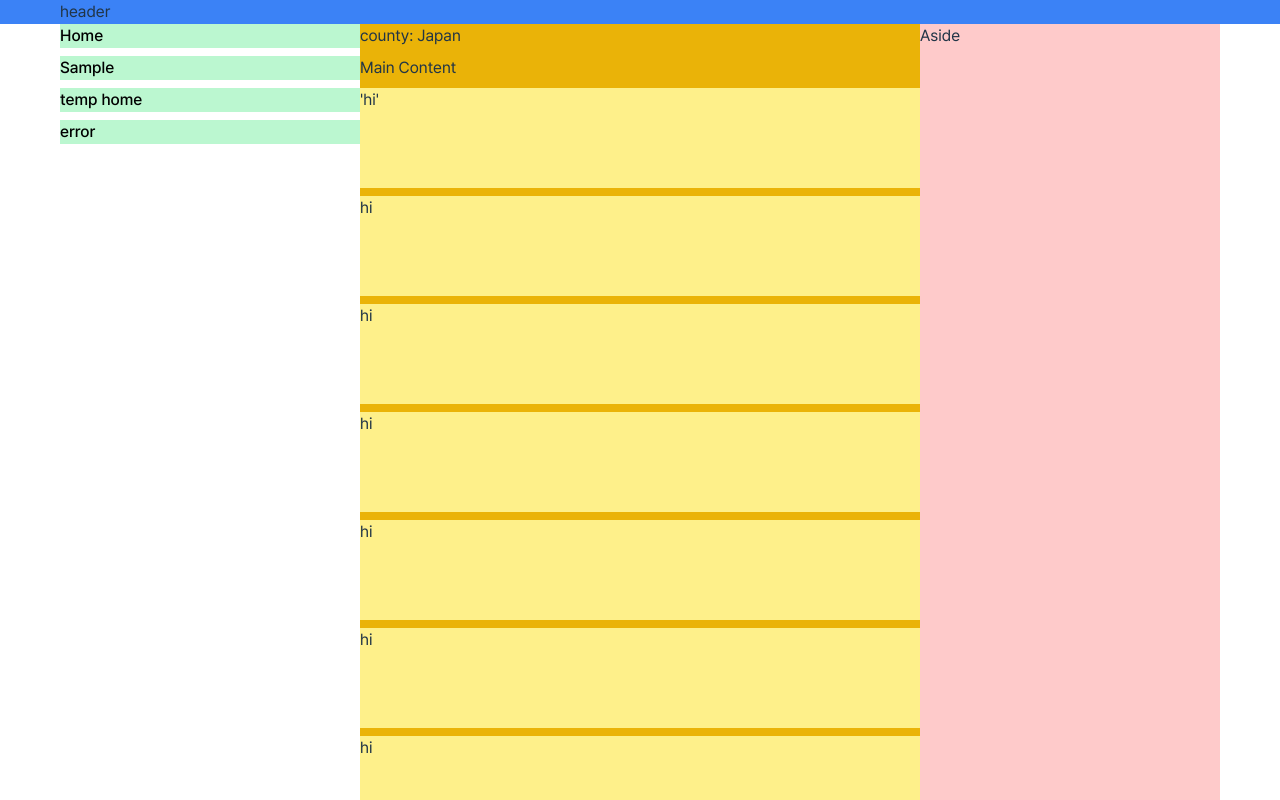
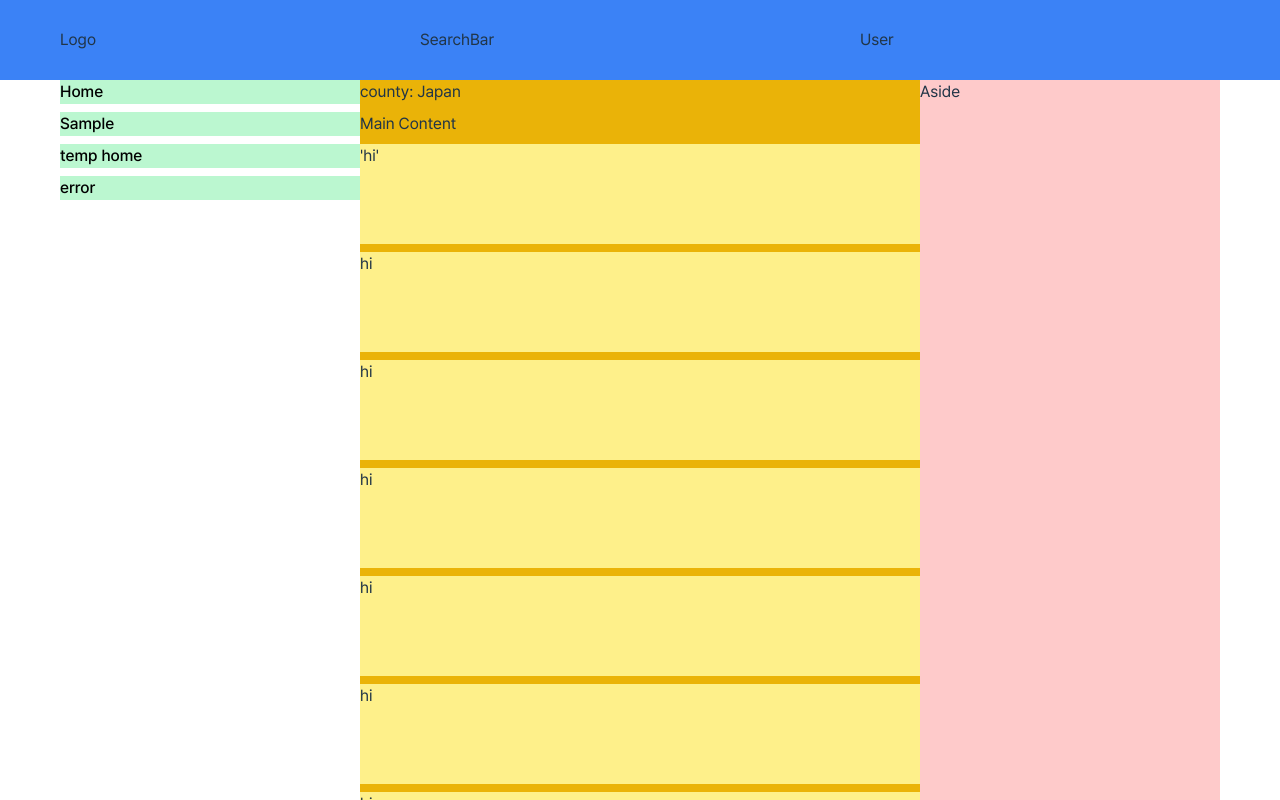
Before and after one commit to jihun-web-study/sulmun, a React (Vite) app: page / in a window 1280 px wide. Built offline with nearby package versions, Linux system fonts and the light colour scheme.

Commit message:
design: Header 컴포넌트에 사용되는 로고/검색/프로필 컴포넌트 추가

```diff
--- a/src/components/layout/gridLayout/HeaderGrid.tsx
+++ b/src/components/layout/gridLayout/HeaderGrid.tsx
@@ -1,7 +1,13 @@
+import Logo from "@/components/layout/gridLayout/header/Logo";
+import SearchBar from "@/components/layout/gridLayout/header/SearchBar";
+import User from "@/components/layout/gridLayout/header/User";
+
 const HeaderGrid = () => {
   return (
-    <header className="col-span-3 bg-blue-500 xl:px-[60px] ">
-      <div>header</div>
+    <header className="col-span-3 bg-blue-500 xl:px-[60px] w-full h-[80px] grid grid-cols-[1fr_3fr_1fr] xl:grid-cols-[360px_3fr_360px] items-center">
+      <Logo />
+      <SearchBar />
+      <User />
     </header>
   );
 };
--- /dev/null
+++ b/src/components/layout/gridLayout/header/Logo.tsx
@@ -0,0 +1,7 @@
+import React from "react";
+
+const Logo = () => {
+  return <div>Logo</div>;
+};
+
+export default Logo;
--- /dev/null
+++ b/src/components/layout/gridLayout/header/SearchBar.tsx
@@ -0,0 +1,7 @@
+import React from "react";
+
+const SearchBar = () => {
+  return <div>SearchBar</div>;
+};
+
+export default SearchBar;
--- /dev/null
+++ b/src/components/layout/gridLayout/header/User.tsx
@@ -0,0 +1,7 @@
+import React from "react";
+
+const User = () => {
+  return <div>User</div>;
+};
+
+export default User;
```
